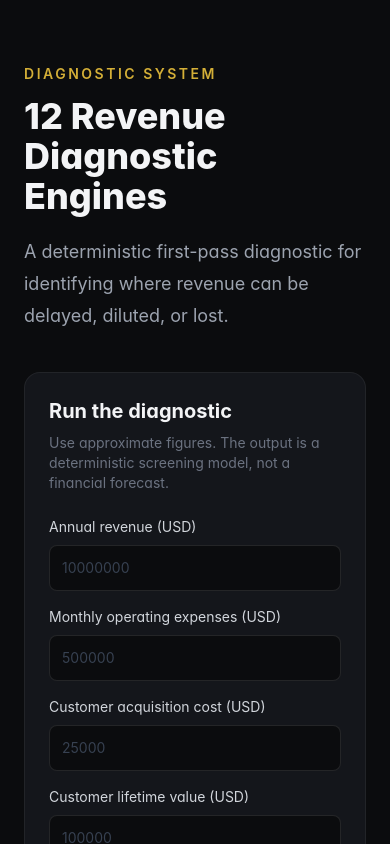
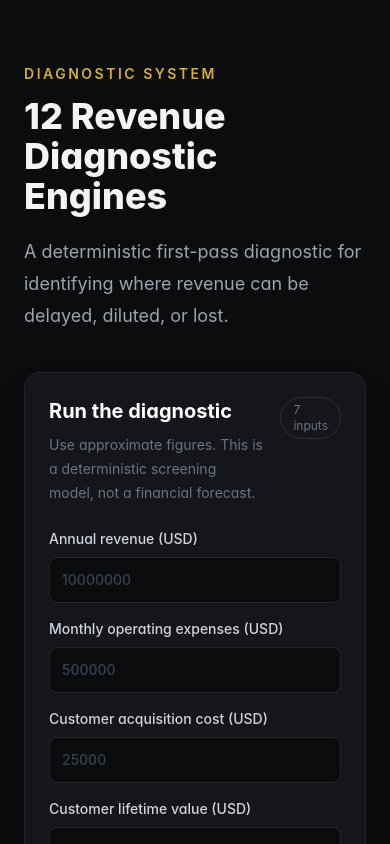
Before and after one commit to kartikr222/Kartik-Clarity-Executive-Revenue-Operating-System, a Next.js app: page /tools in a window 390 px wide. Shown: the top 844 px of the page. Built offline with nearby package versions, Linux system fonts and the light colour scheme; no server answers.

Commit message:
Harden diagnostic UX and connect result capture to lead persistence

```diff
--- a/app/tools/DiagnosticForm.tsx
+++ b/app/tools/DiagnosticForm.tsx
@@ -14,27 +14,45 @@ type Result = {
   };
 };
 
+type LeadState = { status: 'idle' | 'submitting' | 'success' | 'error'; message?: string };
+
 const fields = [
-  ['annualRevenue', 'Annual revenue (USD)', '10000000'],
-  ['monthlyExpenses', 'Monthly operating expenses (USD)', '500000'],
-  ['cac', 'Customer acquisition cost (USD)', '25000'],
-  ['ltv', 'Customer lifetime value (USD)', '100000'],
-  ['monthlyChurnRate', 'Monthly churn rate (%)', '2'],
-  ['averageDealSize', 'Average deal size (USD)', '50000'],
-  ['salesCycleDays', 'Average sales cycle (days)', '75'],
+  ['annualRevenue', 'Annual revenue (USD)', '10000000', 0],
+  ['monthlyExpenses', 'Monthly operating expenses (USD)', '500000', 0],
+  ['cac', 'Customer acquisition cost (USD)', '25000', 0],
+  ['ltv', 'Customer lifetime value (USD)', '100000', 0],
+  ['monthlyChurnRate', 'Monthly churn rate (%)', '2', 0],
+  ['averageDealSize', 'Average deal size (USD)', '50000', 0],
+  ['salesCycleDays', 'Average sales cycle (days)', '75', 0],
 ] as const;
+
+const initialLead = { founderName: '', workEmail: '', companyName: '', targetARRUSD: '' };
 
 export default function DiagnosticForm() {
   const [values, setValues] = useState<Record<string, string>>({});
   const [result, setResult] = useState<Result | null>(null);
   const [loading, setLoading] = useState(false);
+  const [lead, setLead] = useState(initialLead);
+  const [leadState, setLeadState] = useState<LeadState>({ status: 'idle' });
 
   async function submit(e: React.FormEvent) {
     e.preventDefault();
     setLoading(true);
     setResult(null);
+    setLeadState({ status: 'idle' });
+
     try {
-      const payload = Object.fromEntries(fields.map(([key]) => [key, Number(values[key] || 0)]));
+      const payload = Object.fromEntries(fields.map(([key]) => [key, Number(values[key])])) as Record<string, number>;
+      const invalid = fields.find(([key]) => !Number.isFinite(payload[key]) || payload[key] < 0);
+      if (invalid) {
+        setResult({ error: `${invalid[1]} must be a valid non-negative number.` });
+        return;
+      }
+      if (payload.monthlyChurnRate > 100) {
+        setResult({ error: 'Monthly churn rate must be between 0 and 100%.' });
+        return;
+      }
+
       const response = await fetch('/api/ai/analyze', {
         method: 'POST',
         headers: { 'Content-Type': 'application/json' },
@@ -43,43 +61,107 @@ export default function DiagnosticForm() {
       const data = (await response.json()) as Result;
       setResult(response.ok ? data : { error: data.error || 'Diagnostic request failed.' });
     } catch {
-      setResult({ error: 'Unable to reach the diagnostic service. Please try again.' });
+      setResult({ error: 'Unable to reach the diagnostic service. Please check your connection and try again.' });
     } finally {
       setLoading(false);
     }
   }
 
+  async function submitLead(e: React.FormEvent) {
+    e.preventDefault();
+    if (!result?.result) return;
+    setLeadState({ status: 'submitting' });
+
+    try {
+      const response = await fetch('/api/lead/qualify', {
+        method: 'POST',
+        headers: { 'Content-Type': 'application/json' },
+        body: JSON.stringify({
+          founderName: lead.founderName,
+          workEmail: lead.workEmail,
+          companyName: lead.companyName,
+          currentARRUSD: Number(values.annualRevenue || 0),
+          targetARRUSD: Number(lead.targetARRUSD || 0),
+          primaryRevenueBottleneck: result.result.primaryBottleneck,
+        }),
+      });
+      const data = (await response.json()) as { error?: string };
+      if (!response.ok) throw new Error(data.error || 'Lead submission failed.');
+      setLeadState({ status: 'success', message: 'Saved. We’ll use this diagnosis to prepare the next conversation.' });
+    } catch (error) {
+      setLeadState({ status: 'error', message: error instanceof Error ? error.message : 'Unable to save your details. Please try again.' });
+    }
+  }
+
   return (
     <div className="mt-10 grid gap-8 lg:grid-cols-[1fr_0.9fr]">
-      <form onSubmit={submit} className="rounded-2xl border border-white/[0.06] bg-obsidian-surface p-6 sm:p-8">
-        <h2 className="text-xl font-bold">Run the diagnostic</h2>
-        <p className="mt-2 text-sm text-gray-500">Use approximate figures. The output is a deterministic screening model, not a financial forecast.</p>
+      <form onSubmit={submit} noValidate className="rounded-2xl border border-white/[0.06] bg-obsidian-surface p-6 shadow-2xl shadow-black/20 sm:p-8">
+        <div className="flex items-start justify-between gap-4">
+          <div>
+            <h2 className="text-xl font-bold text-white">Run the diagnostic</h2>
+            <p className="mt-2 text-sm leading-6 text-gray-500">Use approximate figures. This is a deterministic screening model, not a financial forecast.</p>
+          </div>
+          <span className="rounded-full border border-white/10 px-3 py-1 text-xs text-gray-500">7 inputs</span>
+        </div>
         <div className="mt-6 grid gap-4 sm:grid-cols-2">
-          {fields.map(([key, label, placeholder]) => (
-            <label key={key} className="text-sm text-gray-300">
+          {fields.map(([key, label, placeholder, min]) => (
+            <label key={key} className="text-sm font-medium text-gray-300">
               {label}
-              <input required type="number" min="0" step="any" placeholder={placeholder} value={values[key] || ''} onChange={(e) => setValues((v) => ({ ...v, [key]: e.target.value }))} className="mt-2 w-full rounded-lg border border-white/10 bg-obsidian-bg px-3 py-3 text-white placeholder:text-gray-700" />
+              <input
+                required
+                type="number"
+                min={min}
+                max={key === 'monthlyChurnRate' ? 100 : undefined}
+                step="any"
+                inputMode="decimal"
+                placeholder={placeholder}
+                value={values[key] || ''}
+                onChange={(e) => setValues((v) => ({ ...v, [key]: e.target.value }))}
+                aria-label={label}
+                className="mt-2 w-full rounded-lg border border-white/10 bg-obsidian-bg px-3 py-3 text-white placeholder:text-gray-700 transition focus:border-clarity-gold/60"
+              />
             </label>
           ))}
         </div>
-        <button type="submit" disabled={loading} className="mt-6 w-full rounded-lg bg-clarity-gold px-5 py-3 font-bold text-black disabled:opacity-50">{loading ? 'Calculating…' : 'Calculate revenue risk →'}</button>
+        <button type="submit" disabled={loading} className="mt-6 w-full rounded-lg bg-clarity-gold px-5 py-3.5 font-bold text-black transition hover:bg-clarity-goldHover disabled:cursor-not-allowed disabled:opacity-50">
+          {loading ? 'Calculating…' : 'Calculate revenue risk →'}
+        </button>
+        <p className="mt-3 text-center text-xs text-gray-600">No financial data is shared with third parties by this screening step.</p>
       </form>
 
       <div aria-live="polite" className="rounded-2xl border border-white/[0.06] bg-obsidian-surface p-6 sm:p-8">
-        {!result && <div className="flex h-full min-h-64 items-center justify-center text-center text-gray-500">Your diagnostic result will appear here.</div>}
+        {!result && <div className="flex h-full min-h-64 items-center justify-center text-center text-gray-500">Complete the seven inputs to reveal your modeled revenue-risk signal.</div>}
         {result?.result && (
           <div>
             <div className="text-sm uppercase tracking-widest text-clarity-gold">Risk score</div>
-            <div className="mt-2 text-6xl font-extrabold">{result.result.score}<span className="text-xl text-gray-500">/100</span></div>
+            <div className="mt-2 text-6xl font-extrabold tracking-tight">{result.result.score}<span className="text-xl text-gray-500">/100</span></div>
             <div className="mt-3 inline-flex rounded-full border border-white/10 px-3 py-1 text-sm capitalize">{result.result.severity}</div>
             <div className="mt-8 text-sm text-gray-500">Primary bottleneck</div>
-            <div className="mt-1 text-xl font-bold">{result.result.primaryBottleneck}</div>
+            <div className="mt-1 text-xl font-bold text-white">{result.result.primaryBottleneck}</div>
             <div className="mt-6 text-sm text-gray-500">Estimated annual leakage signal</div>
             <div className="mt-1 text-2xl font-bold text-clarity-gold">${result.result.estimatedAnnualLeakage.toLocaleString()}</div>
-            <ul className="mt-6 space-y-3 text-sm text-gray-400">{result.result.recommendations.map((r) => <li key={r}>• {r}</li>)}</ul>
+            <ul className="mt-6 space-y-3 text-sm leading-6 text-gray-400">{result.result.recommendations.map((r) => <li key={r}>• {r}</li>)}</ul>
+
+            {leadState.status !== 'success' && (
+              <form onSubmit={submitLead} className="mt-8 border-t border-white/10 pt-6">
+                <h3 className="font-semibold text-white">Get the diagnosis saved</h3>
+                <p className="mt-1 text-sm text-gray-500">Give us your work details so this signal can become an actionable revenue conversation.</p>
+                <div className="mt-4 grid gap-3 sm:grid-cols-2">
+                  <input type="text" maxLength={200} placeholder="Your name" value={lead.founderName} onChange={(e) => setLead((v) => ({ ...v, founderName: e.target.value }))} className="rounded-lg border border-white/10 bg-obsidian-bg px-3 py-3 text-sm text-white placeholder:text-gray-600" />
+                  <input required type="email" maxLength={254} placeholder="Work email" value={lead.workEmail} onChange={(e) => setLead((v) => ({ ...v, workEmail: e.target.value }))} className="rounded-lg border border-white/10 bg-obsidian-bg px-3 py-3 text-sm text-white placeholder:text-gray-600" />
+                  <input required type="text" maxLength={200} placeholder="Company name" value={lead.companyName} onChange={(e) => setLead((v) => ({ ...v, companyName: e.target.value }))} className="rounded-lg border border-white/10 bg-obsidian-bg px-3 py-3 text-sm text-white placeholder:text-gray-600" />
+                  <input type="number" min="0" step="any" inputMode="decimal" placeholder="Target ARR (USD)" value={lead.targetARRUSD} onChange={(e) => setLead((v) => ({ ...v, targetARRUSD: e.target.value }))} className="rounded-lg border border-white/10 bg-obsidian-bg px-3 py-3 text-sm text-white placeholder:text-gray-600" />
+                </div>
+                <button type="submit" disabled={leadState.status === 'submitting'} className="mt-4 w-full rounded-lg border border-clarity-gold/50 px-4 py-3 font-semibold text-clarity-gold transition hover:bg-clarity-goldDim disabled:opacity-50">
+                  {leadState.status === 'submitting' ? 'Saving…' : 'Save my diagnosis →'}
+                </button>
+                {leadState.status === 'error' && <p role="alert" className="mt-3 text-sm text-red-400">{leadState.message}</p>}
+              </form>
+            )}
+            {leadState.status === 'success' && <div role="status" className="mt-8 rounded-lg border border-clarity-gold/20 bg-clarity-goldDim p-4 text-sm text-clarity-gold">{leadState.message}</div>}
           </div>
         )}
-        {result?.error && <div className="text-sm text-red-400">{result.error}</div>}
+        {result?.error && <div role="alert" className="rounded-lg border border-red-500/20 bg-red-500/5 p-4 text-sm text-red-400">{result.error}</div>}
       </div>
     </div>
   );
```
